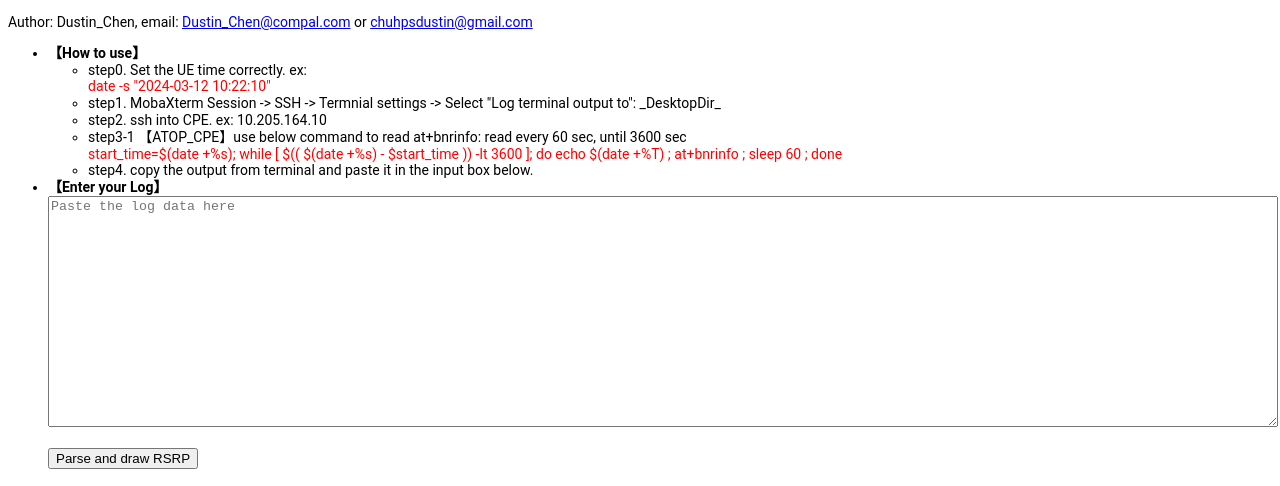
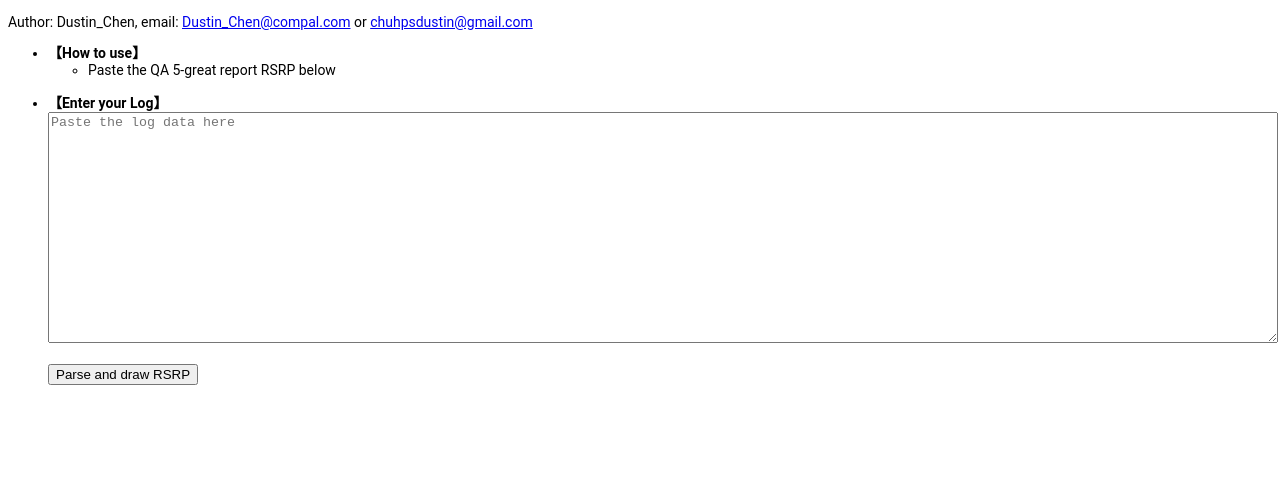
Before and after one commit to dustinchen26/QA_RSRP_RX0123, a plain HTML site: page index.html in a window 1280 px wide. Shown: the part 46-532 px from the top of the page. Drawn offline with nearby package versions, Linux system fonts and the light colour scheme.

Commit message:
update description

```diff
--- a/index.html
+++ b/index.html
@@ -183,15 +183,8 @@
   <ul>
     <li><strong>【How to use】</strong>
       <ul>
-        <li>step0. Set the UE time correctly. ex:<br>
-          <span class="red">date -s "2024-03-12 10:22:10"</span>
-        </li>
-        <li>step1. MobaXterm Session -> SSH -> Termnial settings -> Select "Log terminal output to": _DesktopDir_</li>
-        <li>step2. ssh into CPE. ex: 10.205.164.10 </li>
-        <li>step3-1 【ATOP_CPE】use below command to read at+bnrinfo: read every 60 sec, until 3600 sec <br>
-          <span class="red">start_time=$(date +%s); while [ $(( $(date +%s) - $start_time )) -lt 3600 ]; do echo $(date +%T) ; at+bnrinfo ; sleep 60 ; done </span><br>
-        </li>
-        <li>step4. copy the output from terminal and paste it in the input box below.</li>
+        <li>Paste the QA 5-great report RSRP below</li>
+		<br>
       </ul>
     </li>
 
```
